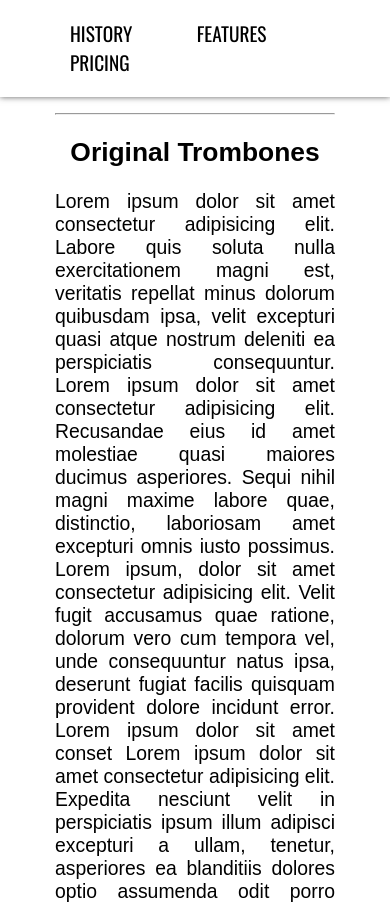
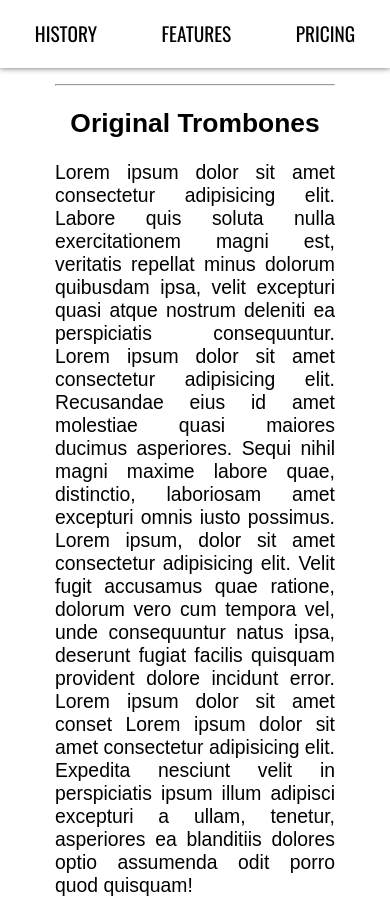
Before and after one commit to elir0d/FCC-Build-a-Product-Landing-Page, a plain HTML site: page index.html in a window 390 px wide. Shown: the top 902 px of the page. Drawn offline with nearby package versions, Linux system fonts and the light colour scheme.

Commit message:
nav ul elemente: removed padding

```diff
--- a/style.css
+++ b/style.css
@@ -317,9 +317,19 @@ form .button:hover{
     #header{
         margin: 0 auto;
         display: flex;
-        flex-direction: row;
         max-width: 100%;
         padding: 0;
+    }
+
+    nav{
+        margin: auto auto;
+        display: inline-block;
+    }
+
+    nav ul{
+        padding: 0;
+        margin-left: 0;
+        margin-right: 0;
     }
 
     .logo{
```
